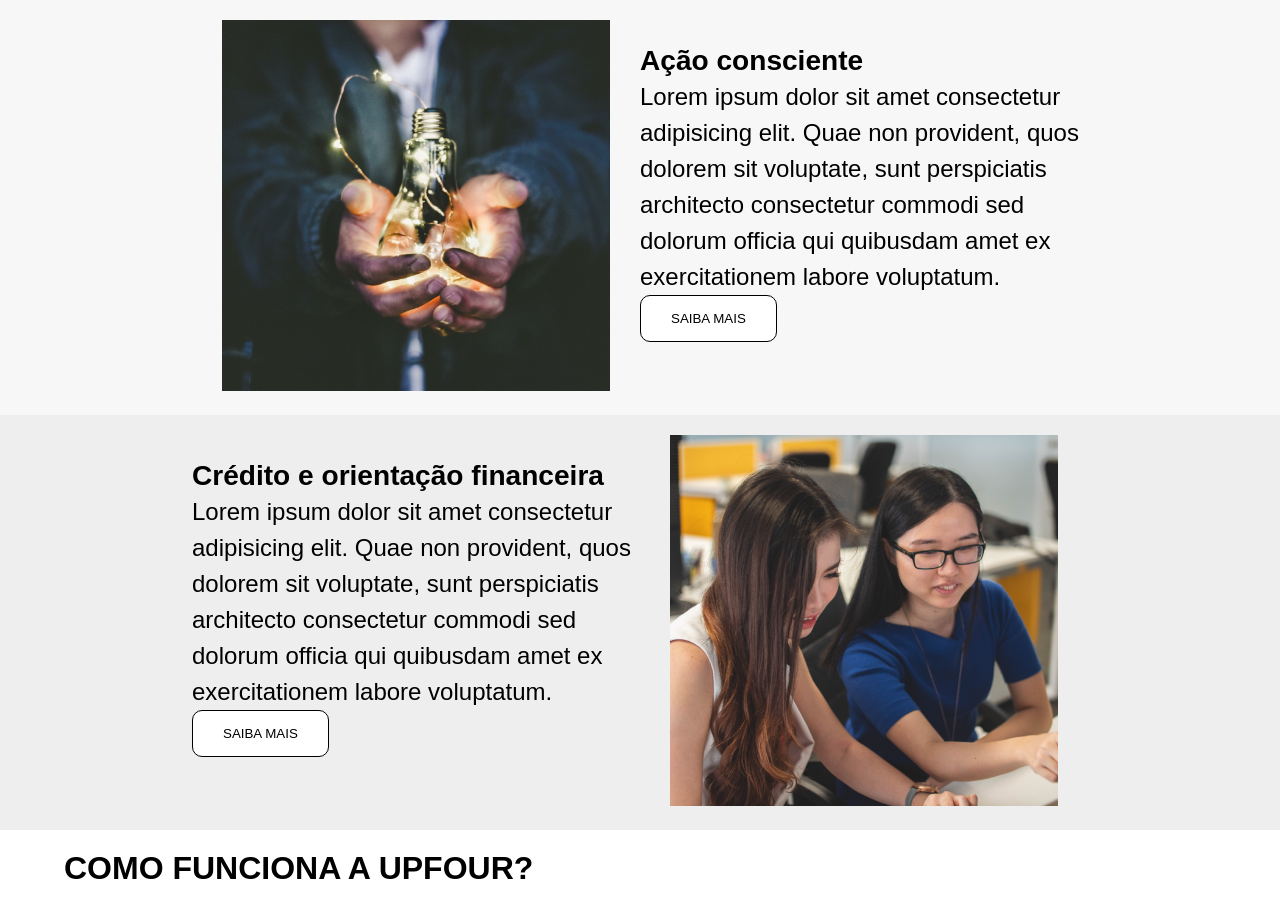
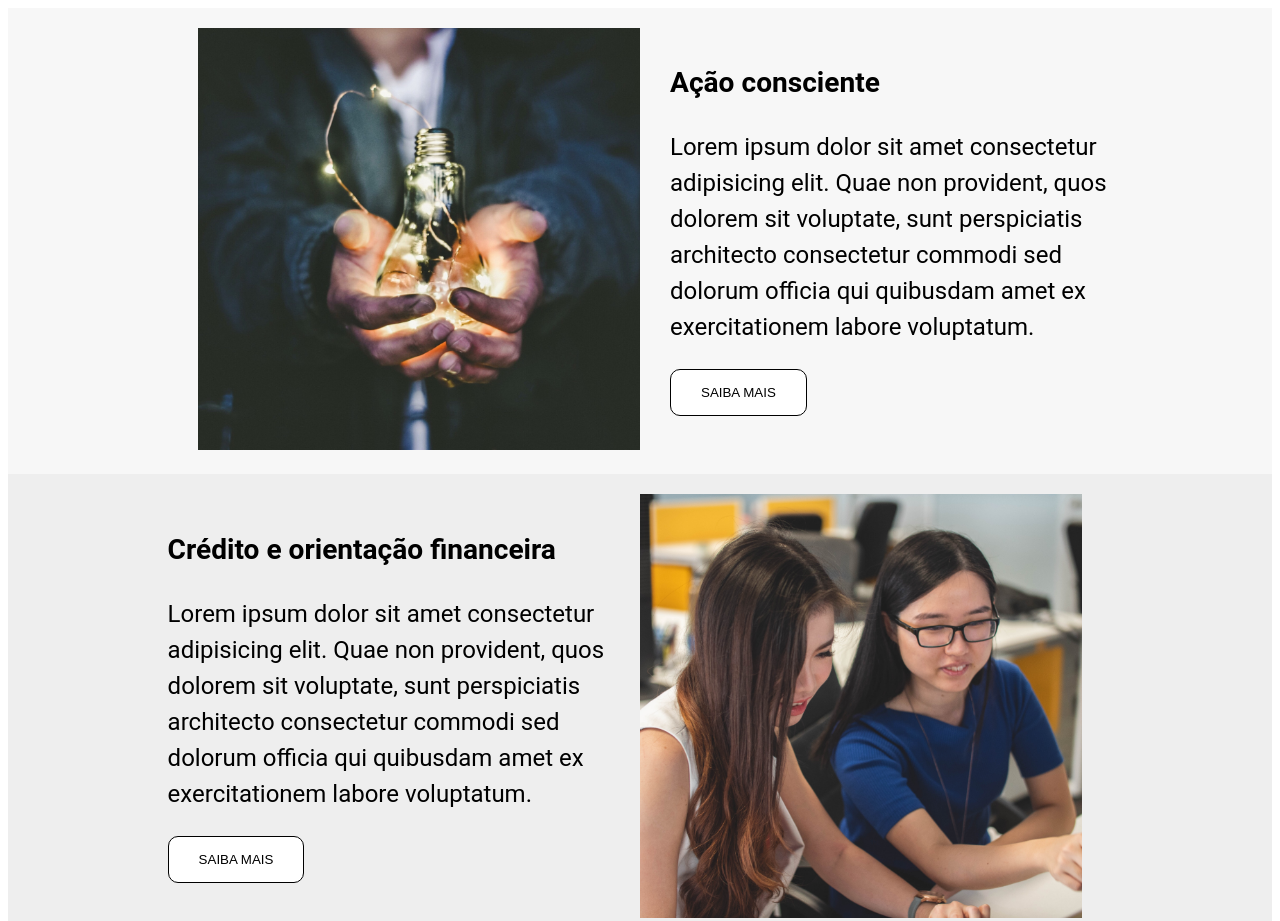
Before and after one commit to future4code/cruz-landing-page12, a plain HTML site: page index.html in a window 1280 px wide. Shown: the top 921 px of the page. Drawn offline with Linux system fonts and the light colour scheme.

Commit message:
exclui o style CSS

```diff
--- a/index.html
+++ b/index.html
@@ -5,7 +5,6 @@
     <meta http-equiv="X-UA-Compatible" content="IE=edge">
     <meta name="viewport" content="width=device-width, initial-scale=1.0">
     <title>Upfour</title>
-    <link href="style.css" type="text/css" rel="stylesheet"/>
     <link rel="stylesheet" href="./style-main.css">
 </head>
 <body>
```
